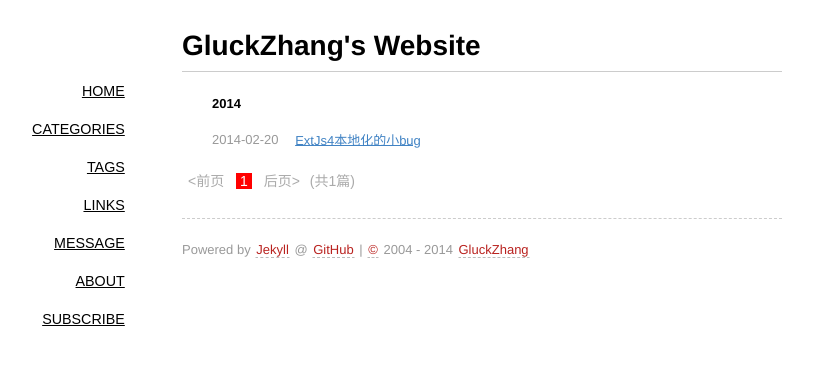
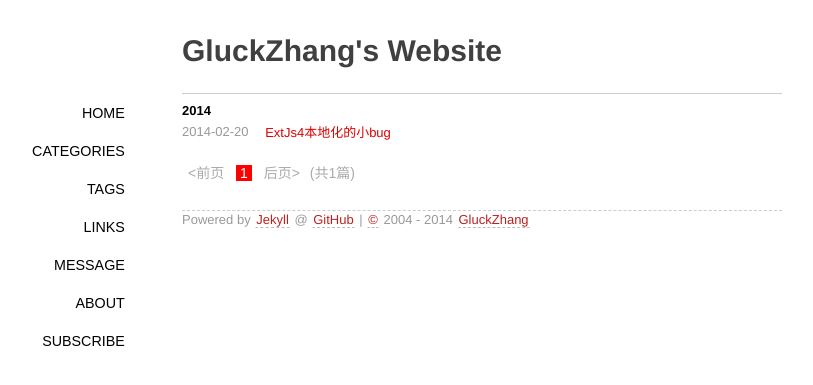
Before and after one commit to gluckzhang/gluckzhang.github.io, a Jekyll site: the page built from index.html, in a window 1280 px wide. Shown: the top 385 px of the page, without its empty margins (158-971 px from the left). Built offline with Jekyll 4.4.1, drawn with Linux system fonts in a browser that asks for light colours; some web fonts are replaced; Markdown is read by kramdown in place of the engine named in the settings; the list of posts is cut into pages by our own code.

Commit message:
change style

```diff
--- a/_layouts/default.html
+++ b/_layouts/default.html
@@ -9,7 +9,7 @@
     <link href="/feed/" rel="alternate" title="{{ site.author }}" type="application/atom+xml" />
     <link rel="stylesheet" href="/media/css/style.css" />
     <link rel="stylesheet" href="/media/css/highlight.css" />
-    <link rel="stylesheet" href="/media/css/github-markdown.css" />
+    <link rel="stylesheet" href="/media/css/clearness.css" />
     <script type="text/javascript" src="/media/js/jquery-1.7.1.min.js"></script>
   </head>
   <body>
--- a/media/css/github-markdown.css
+++ b/media/css/github-markdown.css
@@ -13,18 +13,16 @@
   margin-bottom: 0 !important; }
 
 a {
-  color: #4183C4; }
-a.absent {
-  color: #cc0000; }
-a.anchor {
-  display: block;
-  padding-left: 30px;
-  margin-left: -30px;
-  cursor: pointer;
-  position: absolute;
-  top: 0;
-  left: 0;
-  bottom: 0; }
+    color: #dd0000;
+    text-decoration: none;
+}
+a:hover {
+    color: #333333;
+    text-decoration: none;
+}
+a img {
+    border: none;
+}
 
 h1, h2, h3, h4, h5, h6 {
   margin: 20px 0 10px;
```
